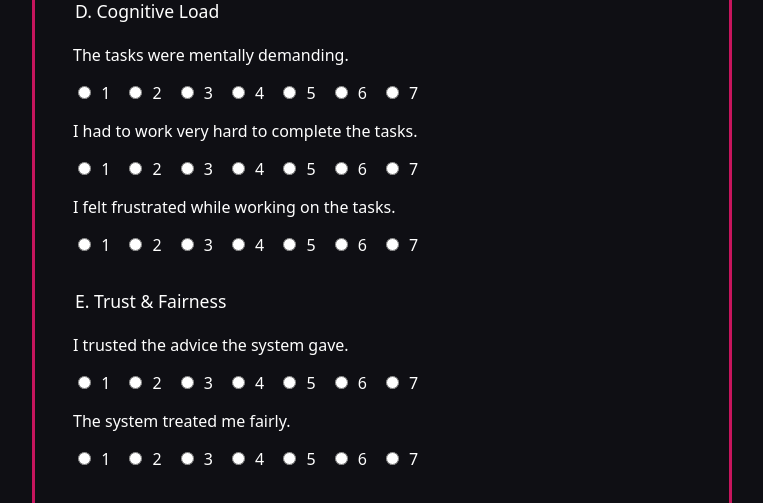
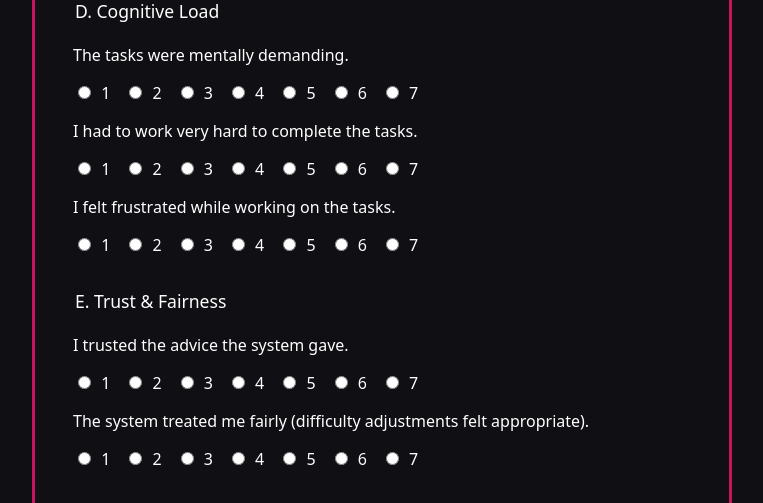
Before and after one commit to felixtli/PALS-FINAL, a Django app: page /post-experiment-survey/ in a window 1280 px wide. Shown: the part 1083-1586 px from the top of the page, without its empty margins (258-1021 px from the left). Run offline with Django 5.2, Linux system fonts and the light colour scheme.

Commit message:
small UI change

```diff
--- a/PALS/studentSystem/templates/studentSystem/userEndSurvey.html
+++ b/PALS/studentSystem/templates/studentSystem/userEndSurvey.html
@@ -167,7 +167,7 @@
                     {% endfor %}
                 </div>
 
-                <p>The system treated me fairly.</p>
+                <p>The system treated me fairly (difficulty adjustments felt appropriate).</p>
                 <div class="scale">
                     {% for i in "1234567" %}
                     <label>
```
